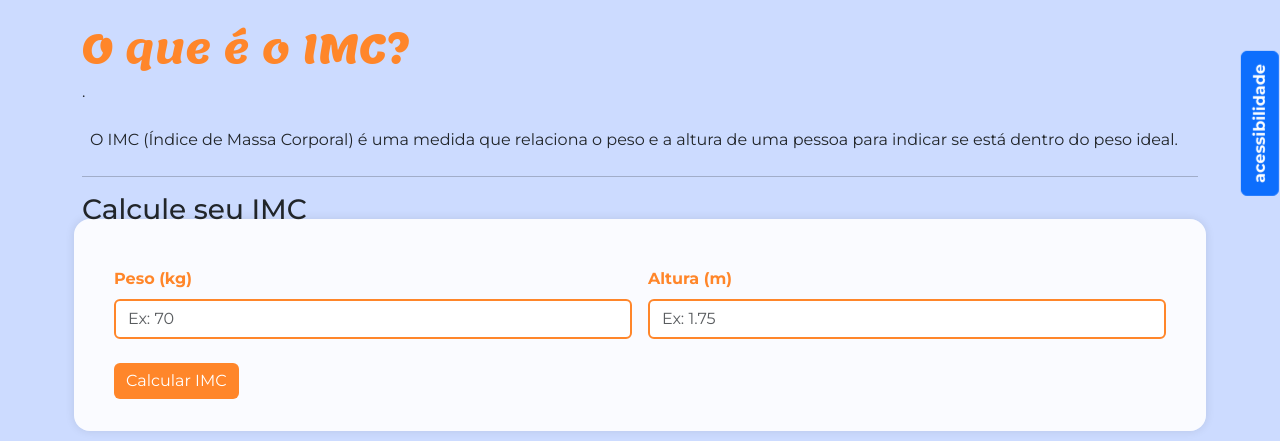
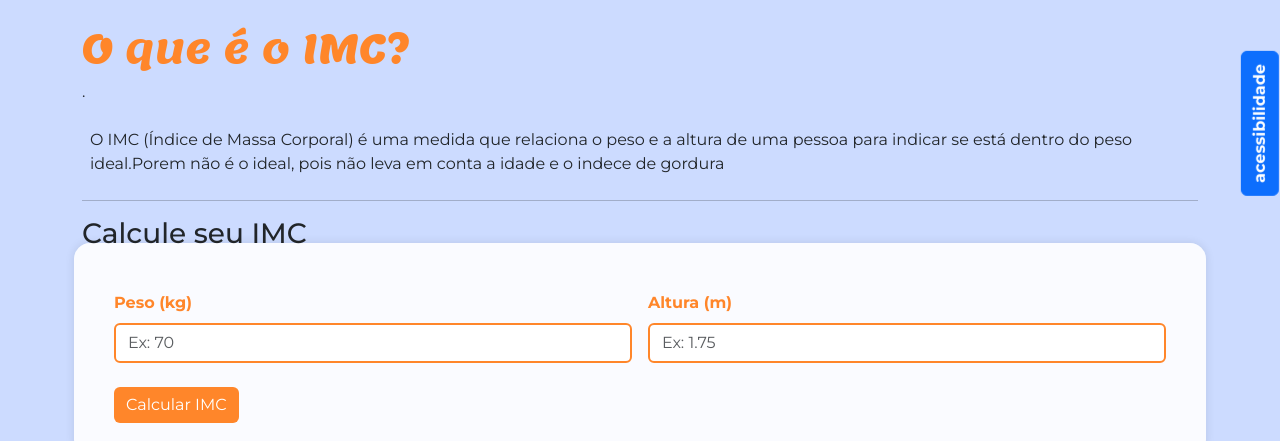
Before and after one commit to gustavo122131/calculadora-IMC, a plain HTML site: page index.html in a window 1280 px wide. Shown: the top 441 px of the page. Drawn offline with nearby package versions, Linux system fonts and the light colour scheme.

Commit message:
Update index.html

```diff
--- a/index.html
+++ b/index.html
@@ -30,8 +30,7 @@
 
         <h2>O que é o IMC?</h2> <!-- Título da seção explicativa -->
         <p>.</p>
-        <p class="p-2">O IMC (Índice de Massa Corporal) é uma medida que relaciona o peso e a altura de uma pessoa para indicar se está dentro do peso ideal.</p> <!-- Explicação sobre IMC -->
-
+        <p class="p-2">O IMC (Índice de Massa Corporal) é uma medida que relaciona o peso e a altura de uma pessoa para indicar se está dentro do peso ideal.Porem não é o ideal, pois não leva em conta a idade e o indece de gordura
         <hr> <!-- Linha horizontal separadora -->
 
         <h3>Calcule seu IMC</h3> <!-- Título da seção de cálculo -->
```
